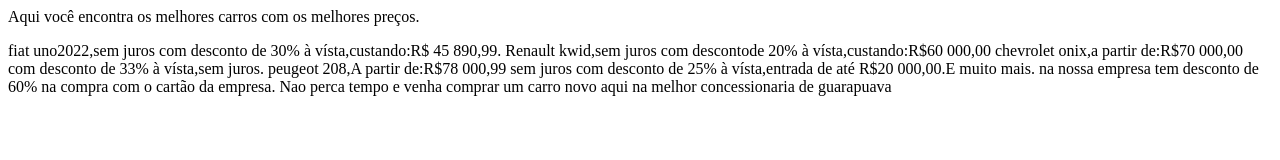
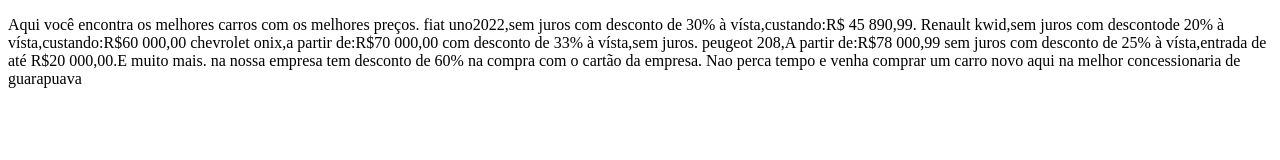
Before and after one commit to juliogerva/pensamento-computacional, a plain HTML site: page index.html in a window 1280 px wide. Drawn offline with Linux system fonts and the light colour scheme.

Commit message:
dfiboibobnsn

```diff
--- a/index.html
+++ b/index.html
@@ -6,12 +6,14 @@
     <meta name="viewport" content="width=device-width, initial-scale=1.0">
     <title>concessionaria Jgp</title>
 </head>
-<body> Aqui você encontra os melhores carros com os melhores preços.
-    <p>  fiat uno2022,sem juros com desconto de 30% à vísta,custando:R$ 45 890,99.
+<body>
+    <p> Aqui você encontra os melhores carros com os melhores preços.
+       fiat uno2022,sem juros com desconto de 30% à vísta,custando:R$ 45 890,99.
        Renault kwid,sem juros com descontode 20% à vísta,custando:R$60 000,00
        chevrolet onix,a partir de:R$70 000,00 com desconto de 33% à vísta,sem juros.
        peugeot 208,A partir de:R$78 000,99 sem juros com desconto de 25% à vísta,entrada de até R$20 000,00.E muito mais.
        na nossa empresa tem desconto de 60% na compra com o cartão da empresa.
        Nao perca tempo e venha comprar um carro novo aqui na melhor concessionaria de guarapuava
+
 </body>
 </html>
```
